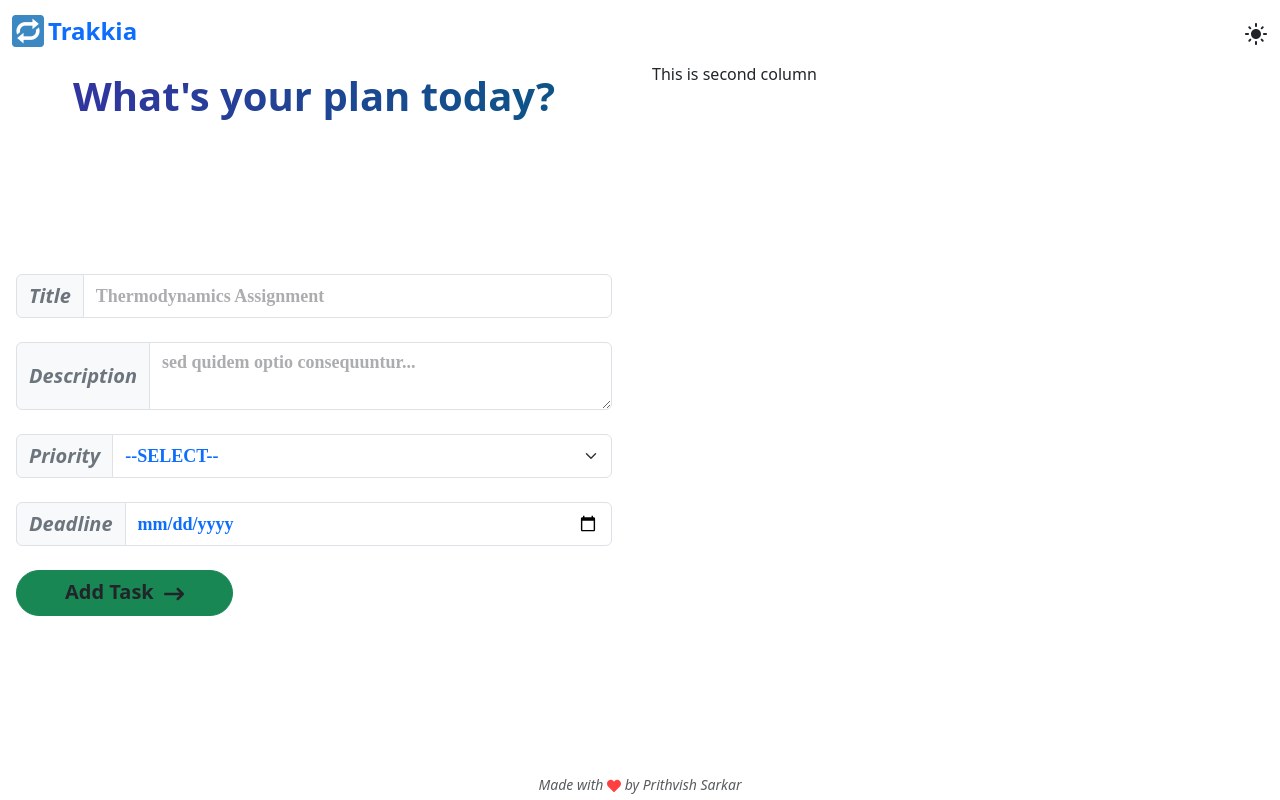
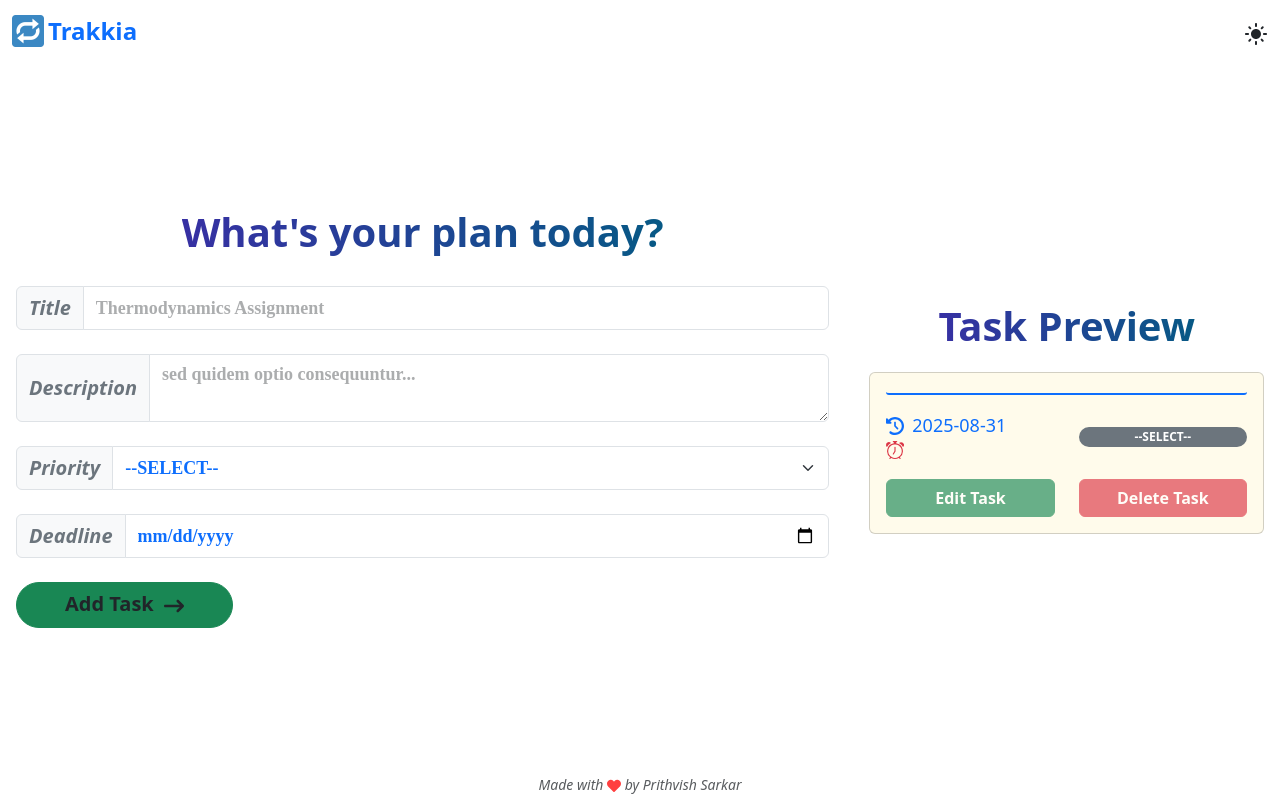
Before and after one commit to PrithvishSarkar/trackkia, a React (Vite) app in the folder Frontend/: page /add-tasks in a window 1280 px wide. Built offline with nearby package versions, Linux system fonts and the light colour scheme; a web font is replaced by a local one.

Commit message:
feat: Built 'Task Card' to preview in 'Add Tasks' and 'All Tasks' Pages and modified task form submit event handler logic

```diff
--- a/Frontend/src/Components/TaskComponents/AddTasksBody.tsx
+++ b/Frontend/src/Components/TaskComponents/AddTasksBody.tsx
@@ -9,11 +9,16 @@ const AddTasksBody = ({ use }: { use: "add" | "edit" }) => {
 
   return (
     <main
-      className={`px-3 py-1 h-100 overflow-auto d-flex flex-column align-items-stretch justify-content-center fw-semibold ${
-        styles.title
-      } ${isThemeDark && styles.titleDarkStyle}`}
+      className={`px-3 py-1 h-100 overflow-auto
+        d-flex flex-column align-items-stretch justify-content-center gap-4`}
     >
-      <header className="align-self-center">What's your plan today?</header>
+      <header
+        className={`${styles.title} fw-semibold align-self-center ${
+          isThemeDark && styles.titleDarkStyle
+        }`}
+      >
+        What's your plan today?
+      </header>
       <AddTasksForm isThemeDark={isThemeDark} use={use} />
     </main>
   );
--- a/Frontend/src/Components/TaskComponents/AddTasksForm.tsx
+++ b/Frontend/src/Components/TaskComponents/AddTasksForm.tsx
@@ -25,7 +25,7 @@ const AddTasksForm = ({
 
   return (
     <Form
-      className="d-flex flex-column align-stretch justify-content-center gap-4 flex-grow-1"
+      className="d-flex flex-column align-stretch justify-content-center gap-4"
       onSubmit={(e) =>
         handleAddTaskFormSubmit(
           e,
@@ -49,6 +49,7 @@ const AddTasksForm = ({
         </InputGroup.Text>
         <Form.Control
           type="text"
+          maxLength={25}
           required
           className={`${styles.formInput} text-primary ${
             isThemeDark && styles.formInputDarkStyle
@@ -71,6 +72,7 @@ const AddTasksForm = ({
         <Form.Control
           as="textarea"
           required
+          maxLength={100}
           className={`${styles.formInput} text-primary ${
             isThemeDark && styles.formInputDarkStyle
           }`}
--- /dev/null
+++ b/Frontend/src/Components/TaskComponents/TaskCard.tsx
@@ -0,0 +1,84 @@
+import { Button, Card, Row, Col, Badge } from "react-bootstrap";
+import { BsAlarm } from "react-icons/bs";
+import { FaClockRotateLeft } from "react-icons/fa6";
+
+interface TaskCardPropType {
+  title: string;
+  description: string;
+  priority: string | "Low Priority" | "Medium Priority" | "High Priority";
+  startingDate: string;
+  deadline: string;
+  preview: boolean;
+}
+
+const TaskCard = ({
+  title,
+  description,
+  priority,
+  startingDate,
+  deadline,
+  preview,
+}: TaskCardPropType) => {
+  return (
+    <Card
+      style={{ backgroundColor: "#fffbeb" }}
+      className={`${preview && "user-select-none"}`}
+    >
+      <Card.Body>
+        <Card.Title
+          className="text-center border-bottom border-2 border-primary rounded-pill pb-1"
+          style={{ fontSize: "1.5rem", color: "#4338ca" }}
+        >
+          {title}
+        </Card.Title>
+
+        <Row className="my-3">
+          <Col xs={6}>
+            {[startingDate, deadline].map((ele, index) => (
+              <Card.Subtitle
+                className={`my-1 d-flex align-items-center justify-content-start gap-2 text-${
+                  index === 0 ? "primary" : "danger"
+                }`}
+                style={{ fontSize: "1.125rem" }}
+              >
+                {index === 0 ? <FaClockRotateLeft /> : <BsAlarm />}
+                <span>{ele}</span>
+              </Card.Subtitle>
+            ))}
+          </Col>
+          <Col
+            xs={6}
+            className="d-flex flex-column align-items-stretch justify-content-center"
+          >
+            <Badge pill bg="secondary" style={{ maxWidth: "100%" }}>
+              {priority}
+            </Badge>
+          </Col>
+        </Row>
+
+        <Card.Text
+          className="fst-italic border-start border-2 border-secondary ps-2 fw-semibold"
+          style={{ fontSize: "0.875rem" }}
+        >
+          {description}
+        </Card.Text>
+
+        <Row>
+          {["Edit Task", "Delete Task"].map((ele, index) => (
+            <Col>
+              <Button
+                variant={index === 0 ? "success" : "danger"}
+                className="w-100 fw-semibold"
+                disabled={preview}
+              >
+                {ele}
+              </Button>
+            </Col>
+          ))}
+        </Row>
+      </Card.Body>
+    </Card>
+  );
+};
+
+export default TaskCard;
--- a/Frontend/src/Pages/TaskPages/AddTasksPage.tsx
+++ b/Frontend/src/Pages/TaskPages/AddTasksPage.tsx
@@ -1,17 +1,64 @@
-// import React from "react";
-import { Col, Row } from "react-bootstrap";
+import { Row, Col } from "react-bootstrap";
 import Layout from "../../Components/LayoutComponents/Layout.tsx";
 import AddTasksBody from "../../Components/TaskComponents/AddTasksBody.tsx";
+import TaskCard from "../../Components/TaskComponents/TaskCard.tsx";
+import { useSelector } from "react-redux";
+import type { RootState } from "../../redux-toolkit/reduxStore.ts";
+import styles from "../../Components/cssModules/taskForm.module.css";
+import { useThemeContext } from "../../ContextAPI/ThemeContext.tsx";
 
 const AddTasksPage = () => {
+  const { theme } = useThemeContext();
+  const isThemeDark = theme === "dark";
+  const { title, description, priority, deadline } = useSelector(
+    (state: RootState) => state.taskForm
+  );
+
+  // Calculating Starting Date (Today) and converting it into appropriate string.
+  const date: Date = new Date();
+  const localDate: string = date.toLocaleDateString("en-IN", {
+    timeZone: "Asia/Kolkata",
+  });
+  const startingDate: string = localDate
+    .split("/")
+    .reverse()
+    .map((ele, index) => {
+      if (index === 0) return ele;
+      else return ele.padStart(2, "0");
+    })
+    .join("-");
+
   return (
     <Layout>
       <Row className="h-100 overflow-auto">
-        <Col xs={12} lg={6}> <AddTasksBody use="add" /> </Col>
-        <Col xs={12} lg={6} className="d-none d-md-flex">This is second column</Col>
+        <Col xs={12} md={8}>
+          <AddTasksBody use="add" />
+        </Col>
+        <Col xs={12} md={4} className="d-none d-md-block">
+          <main
+            className="pe-3 h-100 overflow-auto
+            d-flex flex-column align-items-stretch justify-content-center gap-3"
+          >
+            <header
+              className={`${styles.title} fw-semibold align-self-center ${
+                isThemeDark && styles.titleDarkStyle
+              }`}
+            >
+              Task Preview
+            </header>
+            <TaskCard
+              title={title}
+              description={description}
+              priority={priority}
+              startingDate={startingDate}
+              deadline={deadline}
+              preview={true}
+            />
+          </main>
+        </Col>
       </Row>
     </Layout>
-  )
+  );
 };
 
 export default AddTasksPage;
--- a/Frontend/src/Pages/TaskPages/AllTasksPage.tsx
+++ b/Frontend/src/Pages/TaskPages/AllTasksPage.tsx
@@ -1,7 +1,20 @@
-// import React from "react";
+import Layout from "../../Components/LayoutComponents/Layout.tsx";
+// import TaskCard from "../../Components/TaskComponents/TaskCard.tsx";
 
 const AllTasksPage = () => {
-  return <div>This is All Tasks Page</div>;
+  return (
+    <Layout>
+      {/* <TaskCard
+        title="Teri Maa Ki Chut"
+        description="lorem ipsum teri maa ki chut"
+        priority="Medium Priority"
+        startingDate="2025-08-31"
+        deadline="2025-09-03"
+        preview={false}
+      /> */}
+      This is All Tasks Page.
+    </Layout>
+  );
 };
 
 export default AllTasksPage;
--- a/Frontend/src/helperFunctions/taskFormSubmit.ts
+++ b/Frontend/src/helperFunctions/taskFormSubmit.ts
@@ -7,16 +7,22 @@ const handleAddTaskFormSubmit = async (
   use: "add" | "edit",
   title: string,
   description: string,
-  priority: string,
+  priority: string | "Low Priority" | "Medium Priority" | "High Priority",
   deadline: string,
-  dispatch: AppDispatch,
+  dispatch: AppDispatch
 ) => {
   e.preventDefault();
-  const BACKEND_URL = import.meta.env.VITE_BACKEND_URL;
-  const ADD_TASK_PATH = import.meta.env.VITE_ADD_TASK_PATH;
-  const EDIT_TASK_PATH = import.meta.env.VITE_EDIT_TASK_PATH;
-  const API_CALL_URL =
-    BACKEND_URL + (use === "add" ? ADD_TASK_PATH : EDIT_TASK_PATH);
+
+  // Check if all the inputs are correct or not.
+  if (
+    !title.trim() ||
+    !description.trim() ||
+    priority === "--SELECT--" ||
+    !deadline.trim()
+  ) {
+    toast.warn("Invalid Input. \nPlease fill all the fields properly!");
+    return;
+  }
 
   // Converting today's date into appropriate string.
   const date: Date = new Date();
@@ -31,6 +37,20 @@ const handleAddTaskFormSubmit = async (
       else return ele.padStart(2, "0");
     })
     .join("-");
+
+  // Check if Starting Date is less than Deadline or not.
+  const dateDifference =
+    new Date(deadline).getTime() - new Date(startingDate).getTime();
+  if (dateDifference < 0) {
+    toast.warn("Deadline must be later than Starting Date.");
+    return;
+  }
+
+  const BACKEND_URL = import.meta.env.VITE_BACKEND_URL;
+  const ADD_TASK_PATH = import.meta.env.VITE_ADD_TASK_PATH;
+  const EDIT_TASK_PATH = import.meta.env.VITE_EDIT_TASK_PATH;
+  const API_CALL_URL =
+    BACKEND_URL + (use === "add" ? ADD_TASK_PATH : EDIT_TASK_PATH);
 
   // Making API call to Backend.
   const response = await (
```
Also changed, not shown: 1 other file (tests, documents, lock files or other folders).
